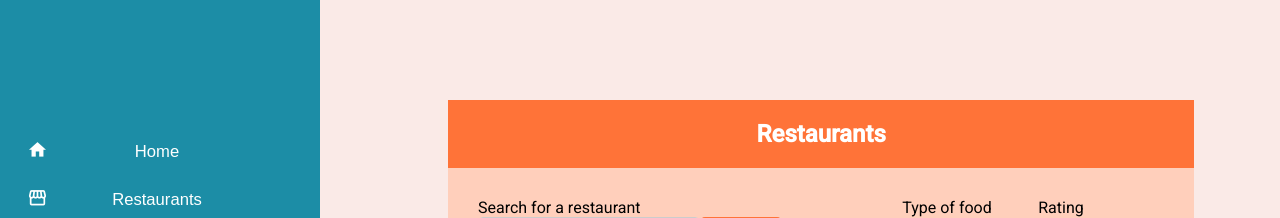
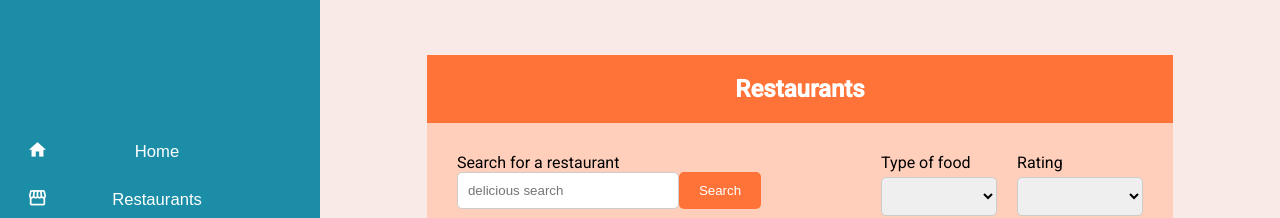
Before and after one commit to UPC-PRE-SI729-2402-WX51-G1-Verduritas/GastroGo-FrontEnd, an Angular app: page /restaurant in a window 1280 px wide. Shown: the top 218 px of the page. Built offline with nearby package versions, Linux system fonts and the light colour scheme.

Commit message:
feat(restaurant): center aling

```diff
--- a/src/app/workers/profile/page/my-profile/my-profile.component.css
+++ b/src/app/workers/profile/page/my-profile/my-profile.component.css
@@ -3,9 +3,12 @@
   flex-basis: content;
   flex-direction: column;
   justify-content: center;
-  padding-left: 10%;
   width: 100%;
   height: 100%;
+  align-items: center;
+  border-radius: 10px;
+  max-width: 600px;
+  margin: auto;
 }
 
 .profile-header {
@@ -13,6 +16,7 @@
   display: flex;
   justify-content: center;
   padding: 20px;
+  width: 100%;
 }
 
 .profile-header h2 {
--- a/src/app/workers/restaurant/page/restaurant/restaurant.component.css
+++ b/src/app/workers/restaurant/page/restaurant/restaurant.component.css
@@ -3,17 +3,19 @@
   flex-basis: content;
   flex-direction: column;
   justify-content: center;
-  padding-left: 10%;
   width: 100%;
   height: 100%;
-  padding-top: 100px;
+  align-items: center;
+  margin: auto;
 }
 
 .profile-header {
   background-color: #FF7338;
   display: flex;
   justify-content: center;
-  padding: 20px;
+  padding-top: 20px;
+  padding-bottom: 20px;
+  width: 100%;
 }
 
 .profile-header h2 {
```
